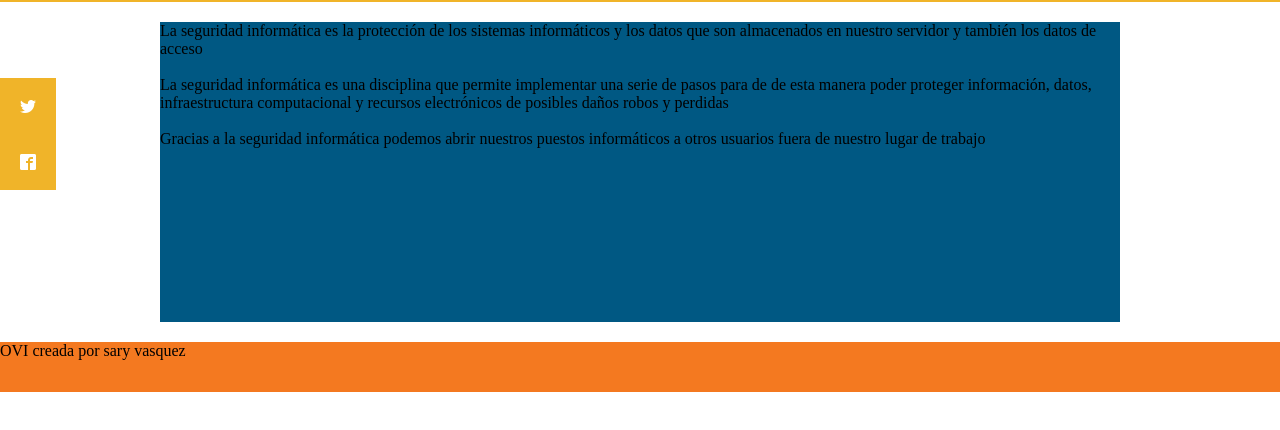
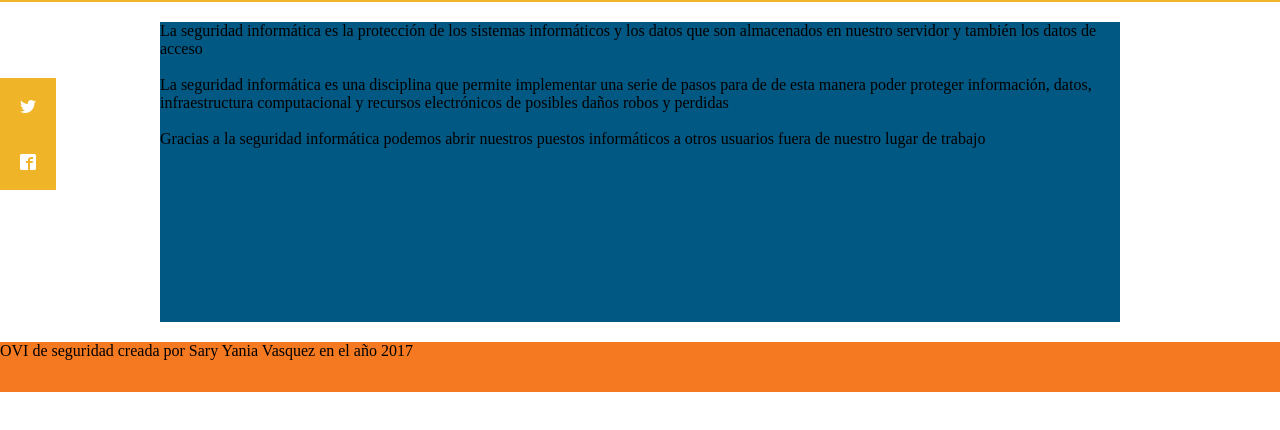
Before and after one commit to sayavaslo/seguridad, a plain HTML site: page definicion.html in a window 1280 px wide. Shown: the part 122-552 px from the top of the page. Drawn offline with Linux system fonts and the light colour scheme; files whose address does not match are found by name.

Commit message:
version 2
linea 86 se agrego informacion en el footer

```diff
--- a/definicion.html
+++ b/definicion.html
@@ -45,7 +45,7 @@
 
 				<div id="footer">
 
-					<p> OVI creada por sary vasquez</p>
+					 <p> OVI  de seguridad creada por Sary Yania Vasquez en el año 2017</p>
 				</div>
 
 
```
Also changed, not shown: amenazas.html (+0 -1 lines), fallas.html (+2 -0 lines), fundamentos.html (+1 -1 lines), importancia.html (+1 -1 lines).
